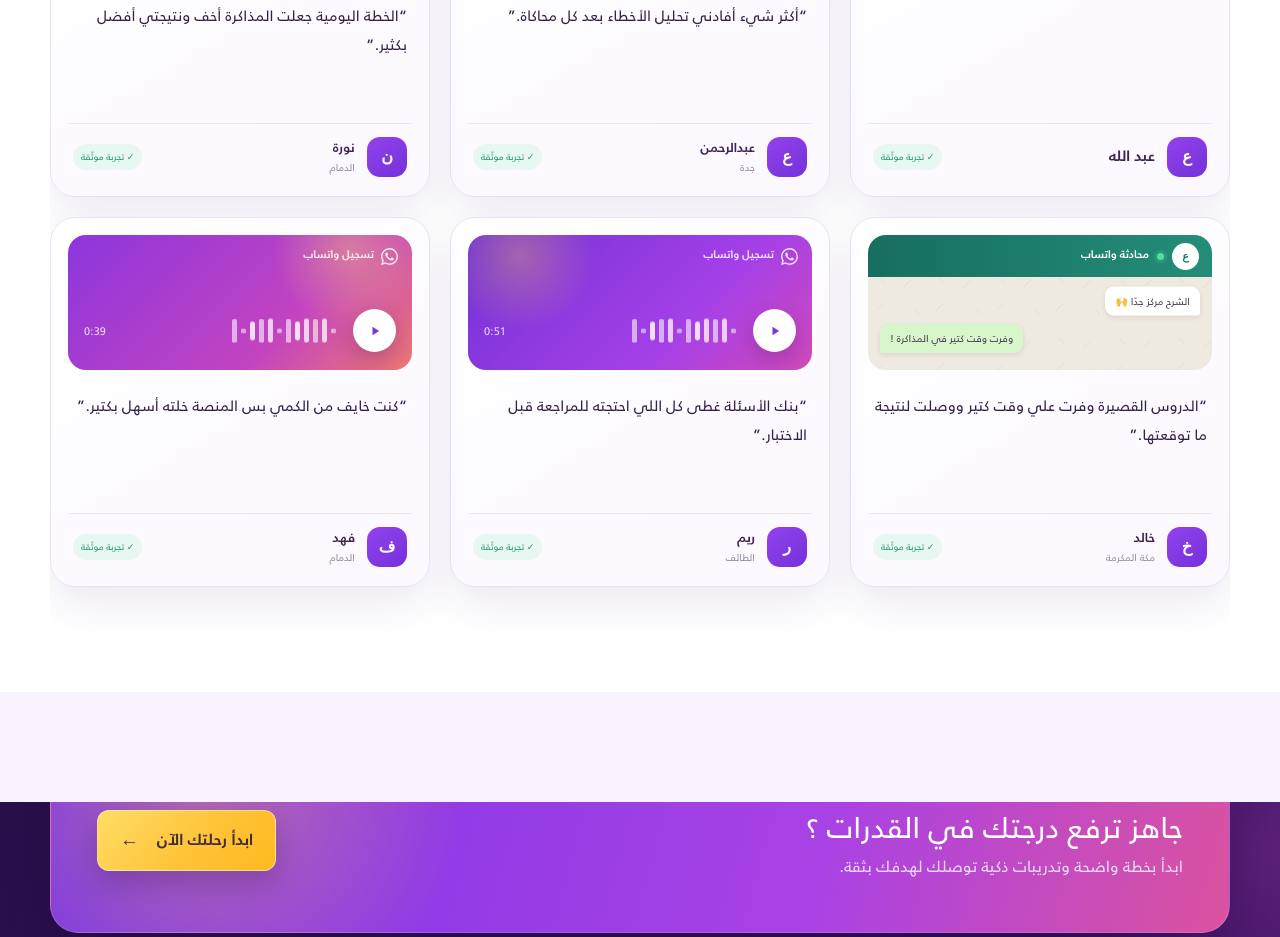
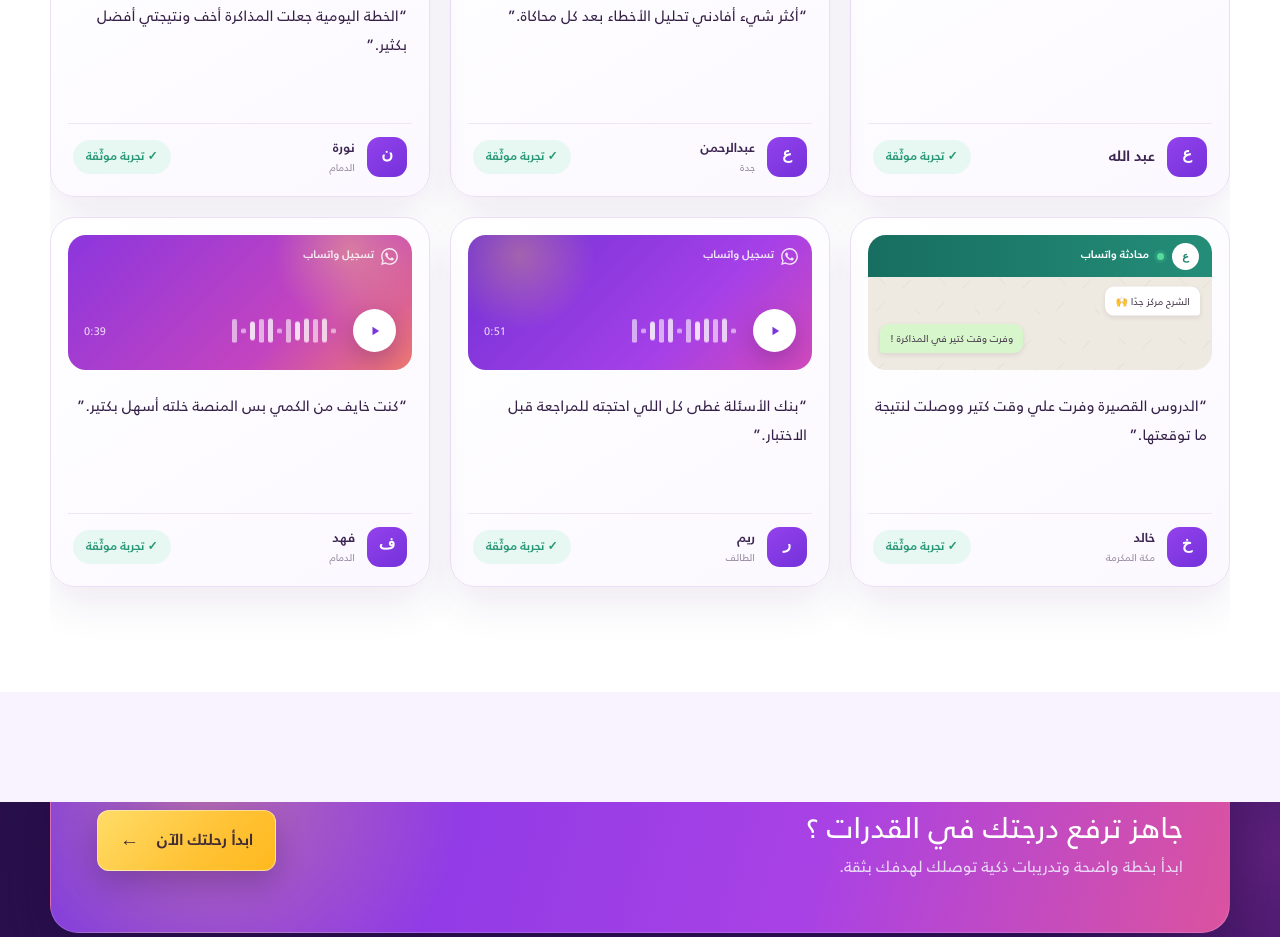
Before and after one commit to KareemPro-Hub/qudrat-maghrabi, a React (Vite) app: page / in a window 1280 px wide. Shown: the part 3520-4457 px from the top of the page. Built offline with nearby package versions, Linux system fonts and the light colour scheme; no server answers; a web font is replaced by a local one.

Commit message:
reviews: center avatar letter, enlarge verified badge

```diff
--- a/src/styles/home.css
+++ b/src/styles/home.css
@@ -274,10 +274,10 @@
 .qm-chat-bubbles span + span { align-self: flex-end; background: #d8f6cc; border-radius: 9px 9px 9px 3px; animation-delay: .4s; }
 .qm-testimonial-card blockquote { min-height: 76px; margin: 21px 5px 15px; padding: 0; border: 0; background: none; box-shadow: none; font-size: 15px; line-height: 1.9; color: #352047; }
 .qm-testimonial-card footer { position: relative; z-index: 2; display: grid; grid-template-columns: 42px 1fr auto; align-items: center; gap: 10px; padding: 13px 5px 2px; border-top: 1px solid #eee6f4; }
-.qm-student-avatar { width: 40px; height: 40px; border-radius: 13px; display: grid; place-items: center; background: linear-gradient(145deg,#9342ec,#7431da); color: #fff; font-weight: 900; }
+.qm-student-avatar { width: 40px; height: 40px; border-radius: 13px; display: grid; place-items: center; background: linear-gradient(145deg,#9342ec,#7431da); color: #fff; font-weight: 900; line-height: 1; padding-bottom: 6px; }
 .qm-testimonial-card footer b { display: block; font-size: 13px; color: #3c2551; }
 .qm-testimonial-card footer small { display: block; margin-top: 2px; color: #978b9f; font-size: 10px; }
-.qm-verified { font-size: 9px; color: #299776; background: #e6f8f1; border-radius: 20px; padding: 6px 8px; white-space: nowrap; }
+.qm-verified { font-size: 12px; font-weight: 700; color: #299776; background: #e6f8f1; border-radius: 20px; padding: 8px 13px; white-space: nowrap; }
 @keyframes qmTestimonialRise { from { opacity: 0; transform: translateY(25px); } to { opacity: 1; transform: none; } }
 @keyframes qmVoicePulse { from { transform: scaleY(.48); opacity: .62; } to { transform: scaleY(1); opacity: 1; } }
 @keyframes qmChatFloat { 0%, 100% { transform: translateY(0); } 50% { transform: translateY(-3px); } }
```
